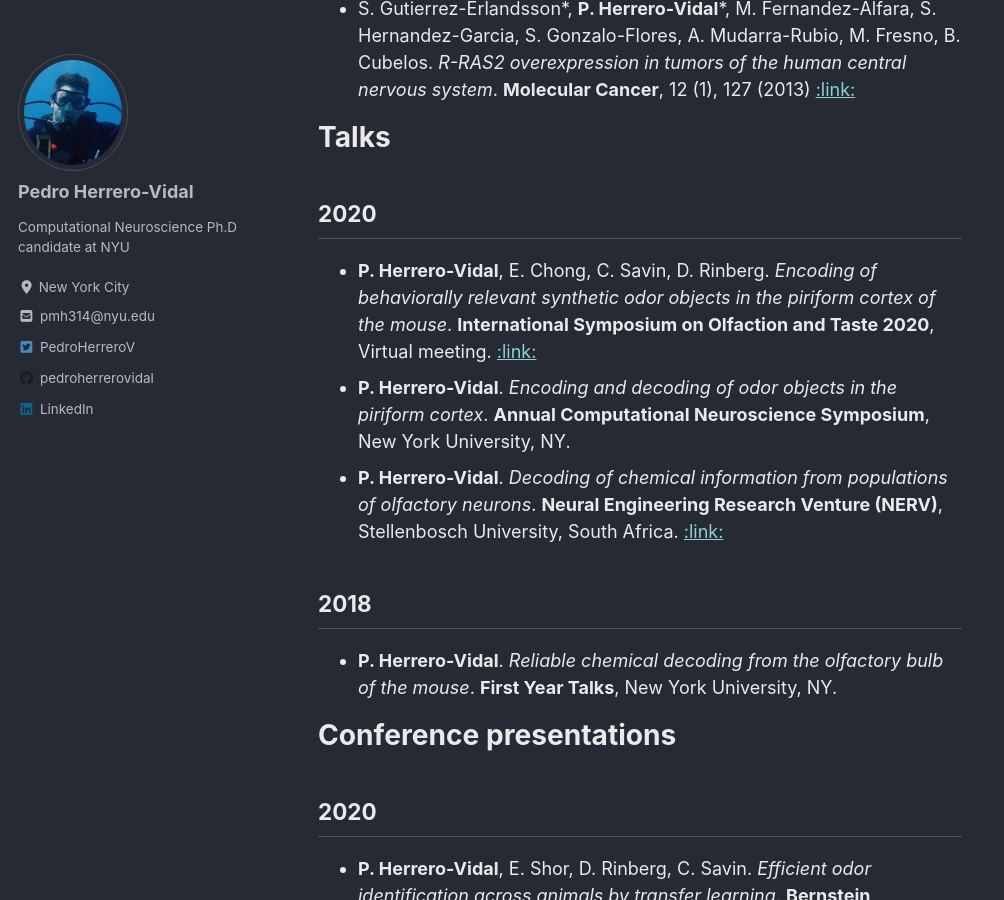
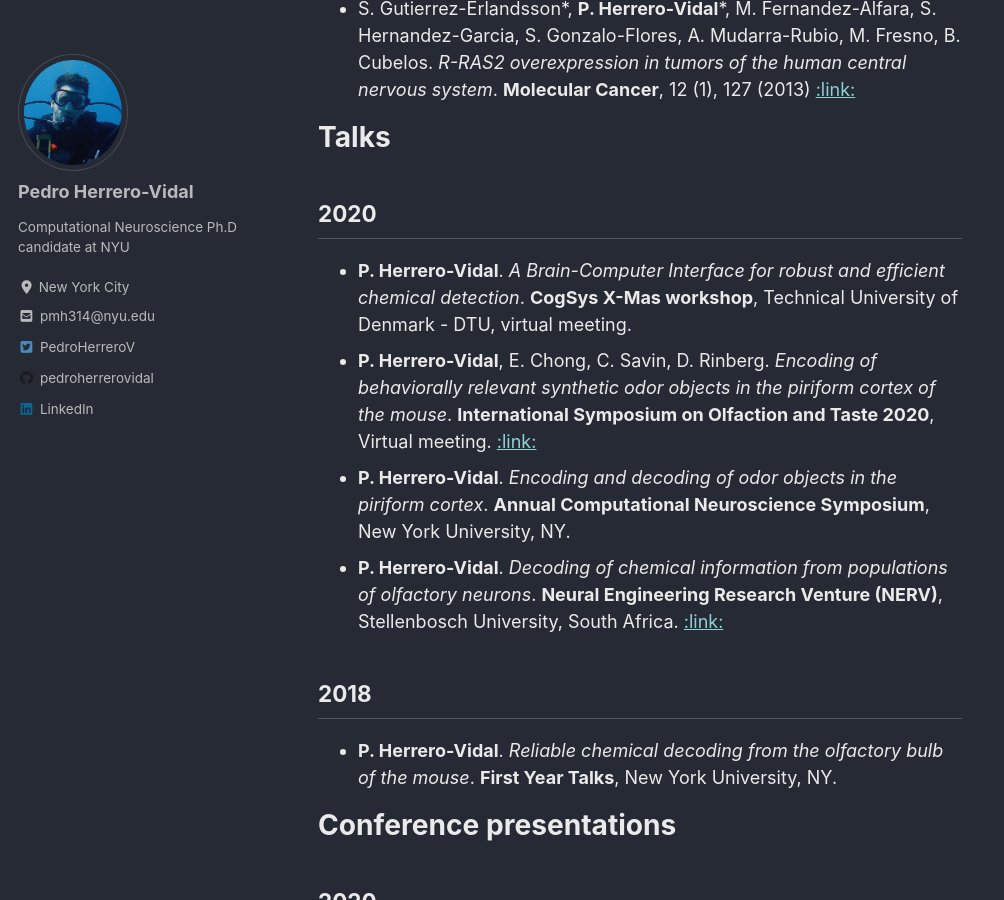
Before and after one commit to pedroherrerovidal/pedroherrerovidal.github.io, a Jekyll site: the page built from _pages/publications.md, in a window 1280 px wide and 900 px high, scrolled down 886 px. Shown: the whole window, without its empty margins (0-1004 px from the left). Built offline with Jekyll 4.4.1, drawn with Linux system fonts in a browser that asks for light colours; cached includes are drawn as plain includes; nearby versions of some CDN libraries.

Commit message:
Update publications.md

```diff
--- a/_pages/publications.md
+++ b/_pages/publications.md
@@ -18,6 +18,7 @@ header:
 
 # **Talks**
 ## 2020
+- **P. Herrero-Vidal**. *A Brain-Computer Interface for robust and efficient chemical detection*. **CogSys X-Mas workshop**, Technical University of Denmark - DTU, virtual meeting.
 - **P. Herrero-Vidal**, E. Chong, C. Savin, D. Rinberg. *Encoding of behaviorally relevant synthetic odor objects in the piriform cortex of the mouse*. **International Symposium on Olfaction and Taste 2020**, Virtual meeting. [ :link: ](https://achems.org/virtual/?page=presentation&session_id=95&presentation_id=291&displayday=&pagefrom=program) <br />
 - **P. Herrero-Vidal**. *Encoding and decoding of odor objects in the piriform cortex*. **Annual Computational Neuroscience Symposium**, New York University, NY.  <br />
 - **P. Herrero-Vidal**. *Decoding of chemical information from populations of olfactory neurons*. **Neural Engineering Research Venture (NERV)**, Stellenbosch University, South Africa. [:link:](https://www.crowdcast.io/e/nervevent-pedro/register)  <br />
```
